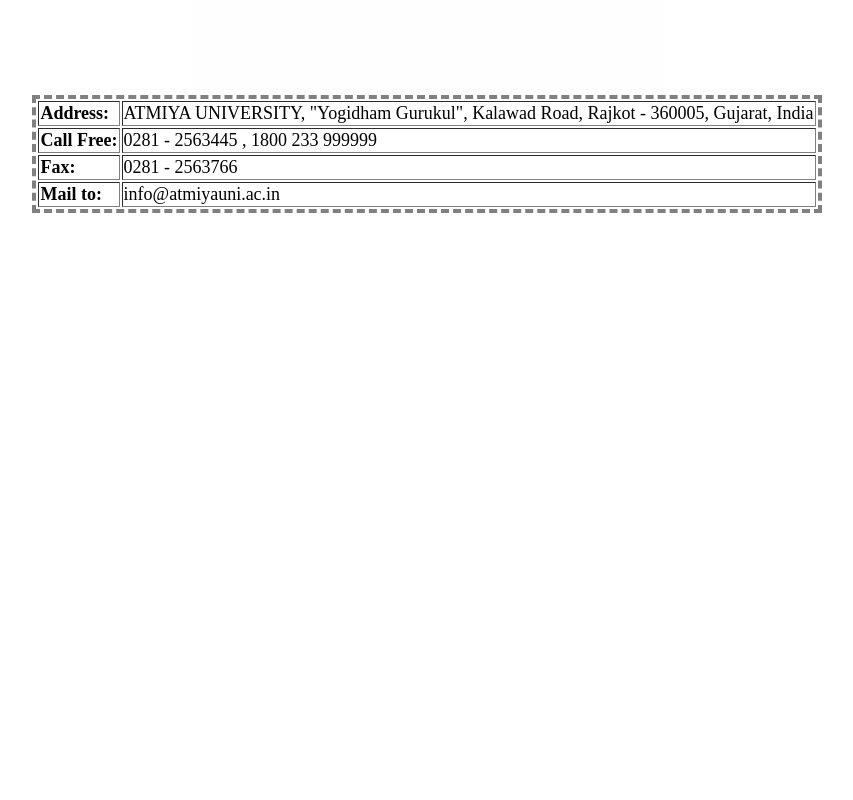
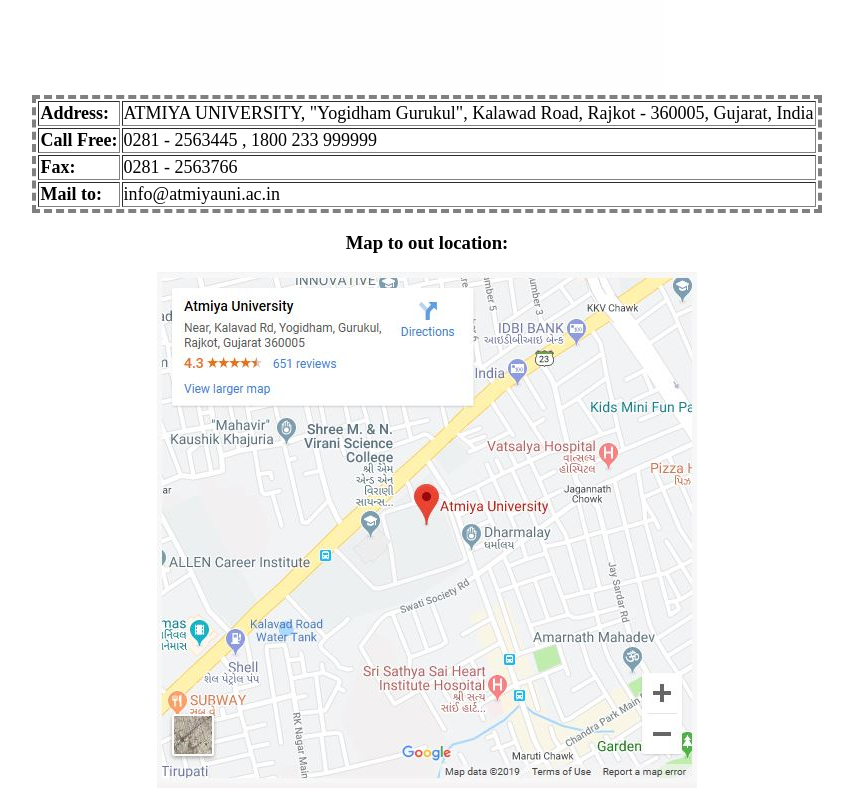
Before and after one commit to Nishit-Zinzuvadiya/GithubPracticle, a plain HTML site: page index.html in a window 1280 px wide. Shown: the part 463-1263 px from the top of the page, without its empty margins (213-1066 px from the left). Before the commit the page ends 800 px from the top, so only its background shows below. Drawn offline with Linux system fonts and the light colour scheme.

Commit message:
Map of location has been added to landing page

```diff
--- a/index.html
+++ b/index.html
@@ -25,6 +25,8 @@
 				<td>info@atmiyauni.ac.in</td>
 			</tr>
 		</table>
+		<b><h3>Map to out location:</h3><b>
+		<img src="map.jpg">
 	</center>
 </body>
 </html>
```
Also changed, not shown: map.JPG (added).
